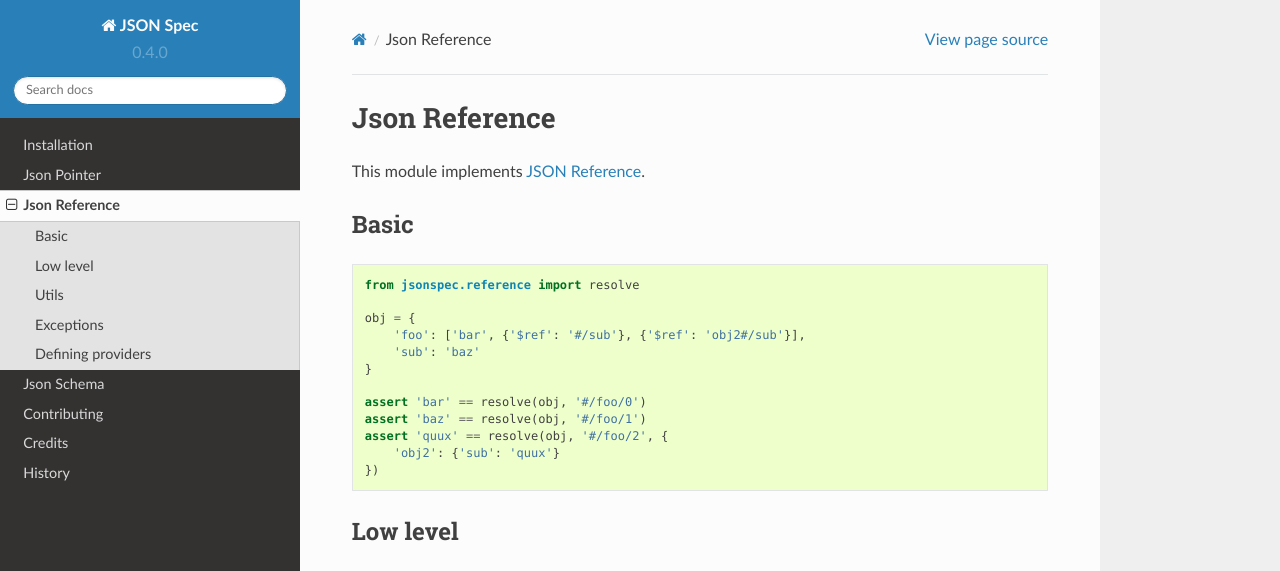
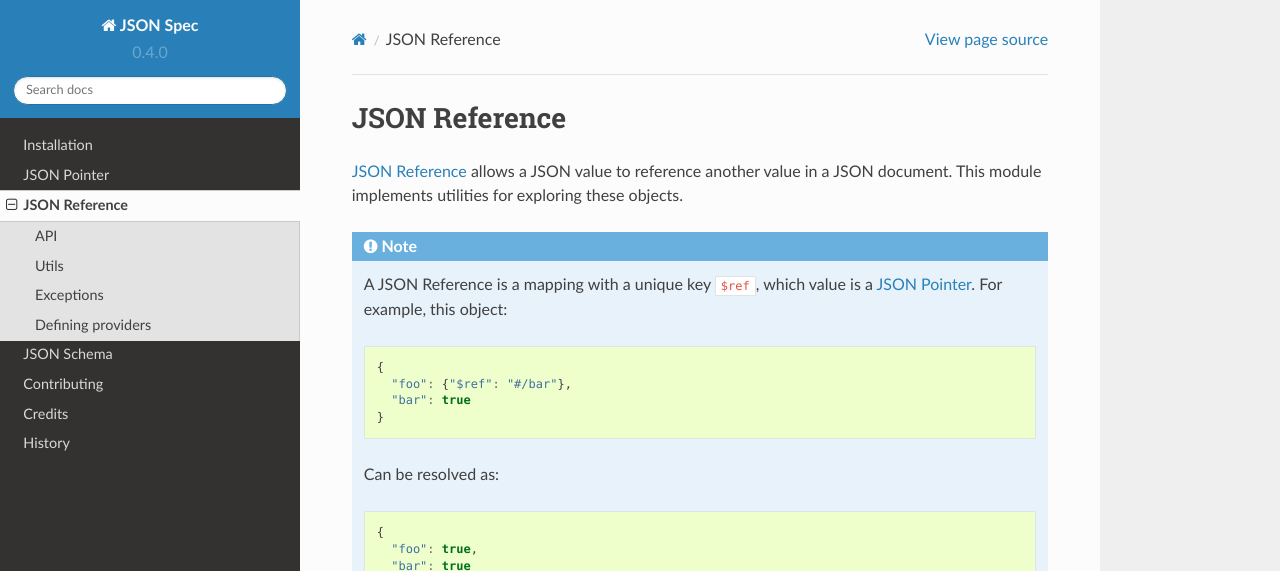
Before and after one commit to johnnoone/json-spec, a Sphinx documentation site: the page built from docs/json-reference.rst, in a window 1280 px wide and 1400 px high. Shown: the top 571 px of the window. Built offline with Sphinx 7.4.7 and the Read the Docs theme 2.0.0, drawn with Linux system fonts in a browser that asks for light colours; some of the changed text lies outside the part shown; grey boxes are pictures that could not be loaded.

Commit message:
more test and docs about json references

```diff
--- a/docs/json-pointer.rst
+++ b/docs/json-pointer.rst
@@ -2,7 +2,7 @@
 .. module: jsonspec.pointer
 
 ============
-Json Pointer
+JSON Pointer
 ============
 
 `JSON Pointer`_ defines a string syntax for identifying a specific value within a JSON document. The most common usage is this:
--- a/docs/json-reference.rst
+++ b/docs/json-reference.rst
@@ -2,13 +2,34 @@
 .. module: jsonspec.reference
 
 ==============
-Json Reference
+JSON Reference
 ==============
 
-This module implements `JSON Reference`_.
+`JSON Reference`_ allows a JSON value to reference another value in a JSON document.
+This module implements utilities for exploring these objects.
 
-Basic
------
+.. note::
+
+    A JSON Reference is a mapping with a unique key ``$ref``, which value is a :doc:`json-pointer`. For example, this object:
+
+    .. code-block:: javascript
+
+        {
+          "foo": {"$ref": "#/bar"},
+          "bar": true
+        }
+
+    Can be resolved as:
+
+    .. code-block:: javascript
+
+        {
+          "foo": true,
+          "bar": true
+        }
+
+They are some ways to resolve JSON Reference. The simpliest one:
+
 
 .. code-block:: python
 
@@ -26,8 +47,42 @@
     })
 
 
-Low level
----------
+You may do not already know which documents you will need to resolve your document. For this case, you can plug providers. Actually, these are:
+
+.. list-table::
+    :header-rows: 1
+
+    * - provider
+      - usage
+    * - :class:`~reference.providers.PkgProvider`
+      - load any provider from setuptools entrypoints
+    * - :class:`~reference.providers.FilesystemProvider`
+      - load documents from filesystem
+    * - :class:`~reference.providers.SpecProvider`
+      - load latest JSON Schema specs.
+
+
+For example, your document refer to stored documents on your filesystem:
+
+
+.. code-block:: python
+
+    from jsonspec.reference import Registry
+    from jsonspec.reference.providers import FileSystemProvider
+
+    obj = {
+        'foo': {'$ref': 'my:doc#/sub'}
+    }
+    provider = FileSystemProvider('/path/to/my/doc', prefix='my:doc')
+
+    resolve(obj, '#/foo/2', {
+        'obj2': {'sub': 'quux'}
+    })
+
+
+
+API
+---
 
 .. autofunction:: reference.resolve
 
@@ -56,7 +111,13 @@
 Defining providers
 ------------------
 
-TODO
+.. autoclass:: reference.providers.PkgProvider
+    :members:
 
+.. autoclass:: reference.providers.FilesystemProvider
+    :members:
+
+.. autoclass:: reference.providers.SpecProvider
+    :members:
 
 .. _`JSON Reference`: http://tools.ietf.org/html/draft-pbryan-zyp-json-ref-03
--- a/docs/json-schema.rst
+++ b/docs/json-schema.rst
@@ -1,7 +1,7 @@
 .. module: jsonspec.schema
 
 ===========
-Json Schema
+JSON Schema
 ===========
 
 This document describes use to use Json Schema in this library and not the specification_ itself.
```
Also changed, not shown: 6 other files.
